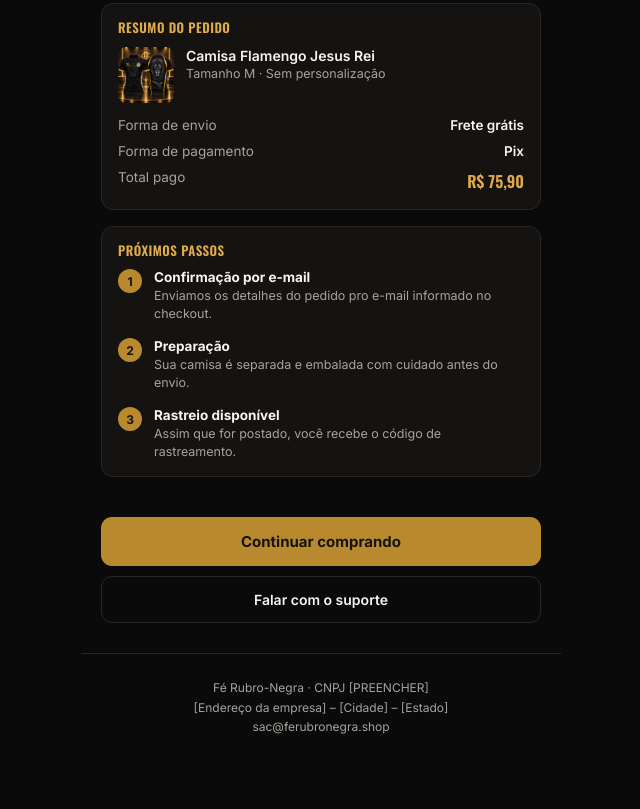
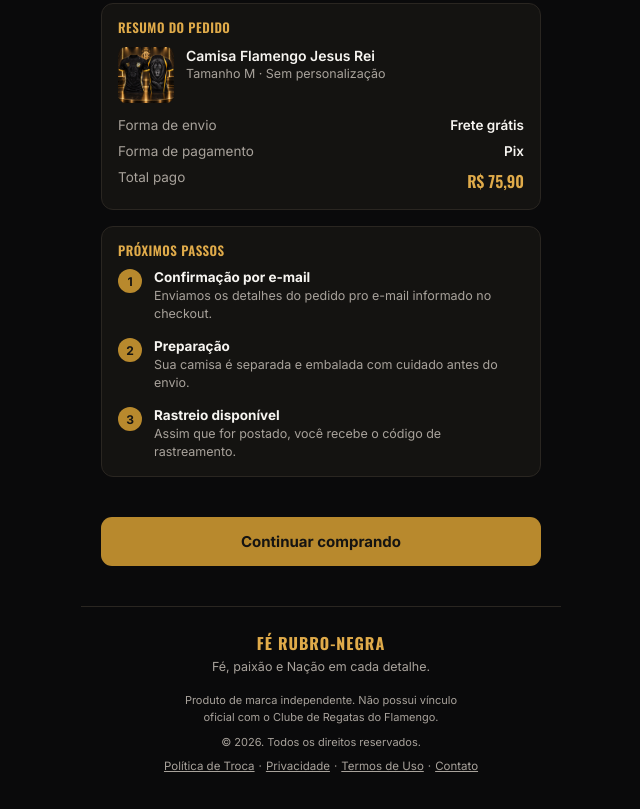
Before and after one commit to joaomarcelopontes0099-max/fe-rubro-negra, a website: page obrigado.html in a window 1280 px wide. Shown: the part 438-1247 px from the top of the page, without its empty margins (319-959 px from the left). Before the commit the page ends 1210 px from the top, so only its background shows below. Drawn offline with nearby package versions, Linux system fonts and the light colour scheme.

Commit message:
Add files via upload

```diff
--- a/obrigado.html
+++ b/obrigado.html
@@ -138,7 +138,16 @@
     border-top:1px solid var(--border);
     text-align:center;
   }
-  footer .addr{color:var(--text-muted); font-size:12px; line-height:1.6;}
+  footer .brand{
+    font-family:'Oswald',sans-serif; font-weight:700; font-size:16px;
+    color:var(--gold-bright); text-transform:uppercase; letter-spacing:1px;
+    margin-bottom:4px;
+  }
+  footer .tagline{font-size:12.5px; color:var(--text-muted); margin-bottom:18px;}
+  footer .disclaimer{color:var(--text-muted); font-size:11px; line-height:1.5; max-width:300px; margin:0 auto 10px;}
+  footer .copyright{color:var(--text-muted); font-size:11px; margin-bottom:10px;}
+  footer .legal{color:var(--text-muted); font-size:11.5px;}
+  footer .legal a{color:var(--text-muted); text-decoration:underline; margin:0 4px;}
 </style>
 </head>
 <body>
@@ -206,15 +215,14 @@
 
   <div class="cta-wrap">
     <a class="buy-btn" href="index.html">Continuar comprando</a>
-    <a class="ghost-btn" href="mailto:sac@ferubronegra.shop">Falar com o suporte</a>
   </div>
 
   <footer>
-    <div class="addr">
-      Fé Rubro-Negra · CNPJ [PREENCHER]<br>
-      [Endereço da empresa] – [Cidade] – [Estado]<br>
-      sac@ferubronegra.shop
-    </div>
+    <div class="brand">Fé Rubro-Negra</div>
+    <div class="tagline">Fé, paixão e Nação em cada detalhe.</div>
+    <div class="disclaimer">Produto de marca independente. Não possui vínculo oficial com o Clube de Regatas do Flamengo.</div>
+    <div class="copyright">© 2026. Todos os direitos reservados.</div>
+    <div class="legal"><a href="#">Política de Troca</a>·<a href="#">Privacidade</a>·<a href="#">Termos de Uso</a>·<a href="#">Contato</a></div>
   </footer>
 
 </div>
```
